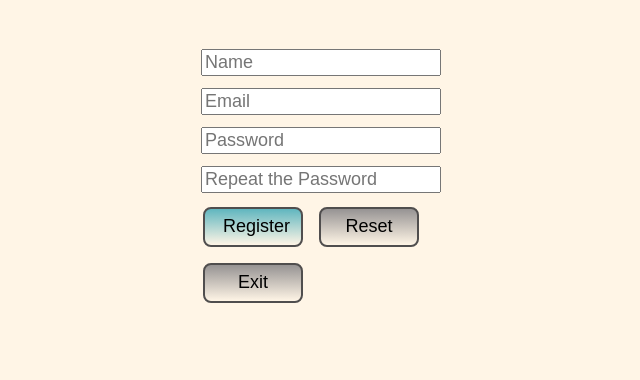
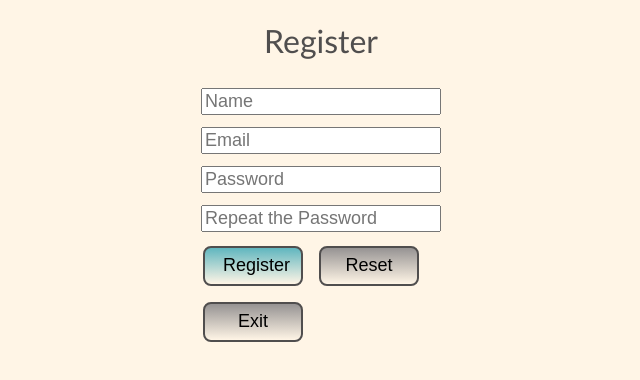
Before and after one commit to cjheyde/my_photos, a React (Vite) app: page /my_photos/register in a window 1280 px wide. Shown: the top 380 px of the page, without its empty margins (319-959 px from the left). Built offline with nearby package versions, Linux system fonts and the light colour scheme.

Commit message:
refactor: :recycle: Changes Register Title using now Context APi and Hooks

```diff
--- a/src/pages/Register.tsx
+++ b/src/pages/Register.tsx
@@ -1,11 +1,14 @@
 import AuxButton from "../components/AuxButton";
 import StyledButton from "../components/StyledButton";
 import Title from "../components/Title";
+import PhotosContext from "../context/PhotosContext";
 
 function Login() {
   return (
     <div className="mainBox">
-      <Title title="Register Form" />
+      <PhotosContext.Provider value={{ titleMessage: "Register" }}>
+        <Title />
+      </PhotosContext.Provider>
       <main>
         <form action="main">
           <input
```
